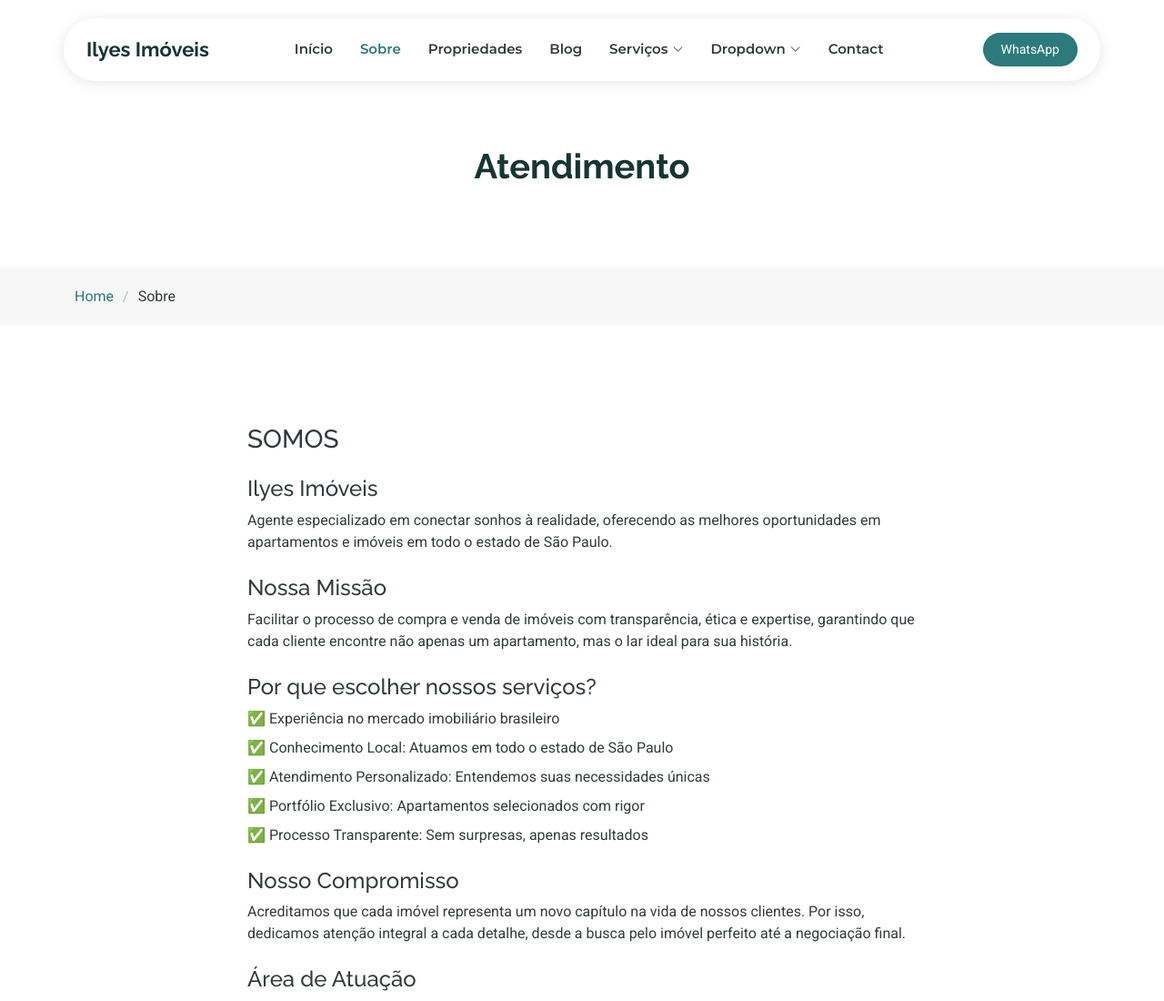
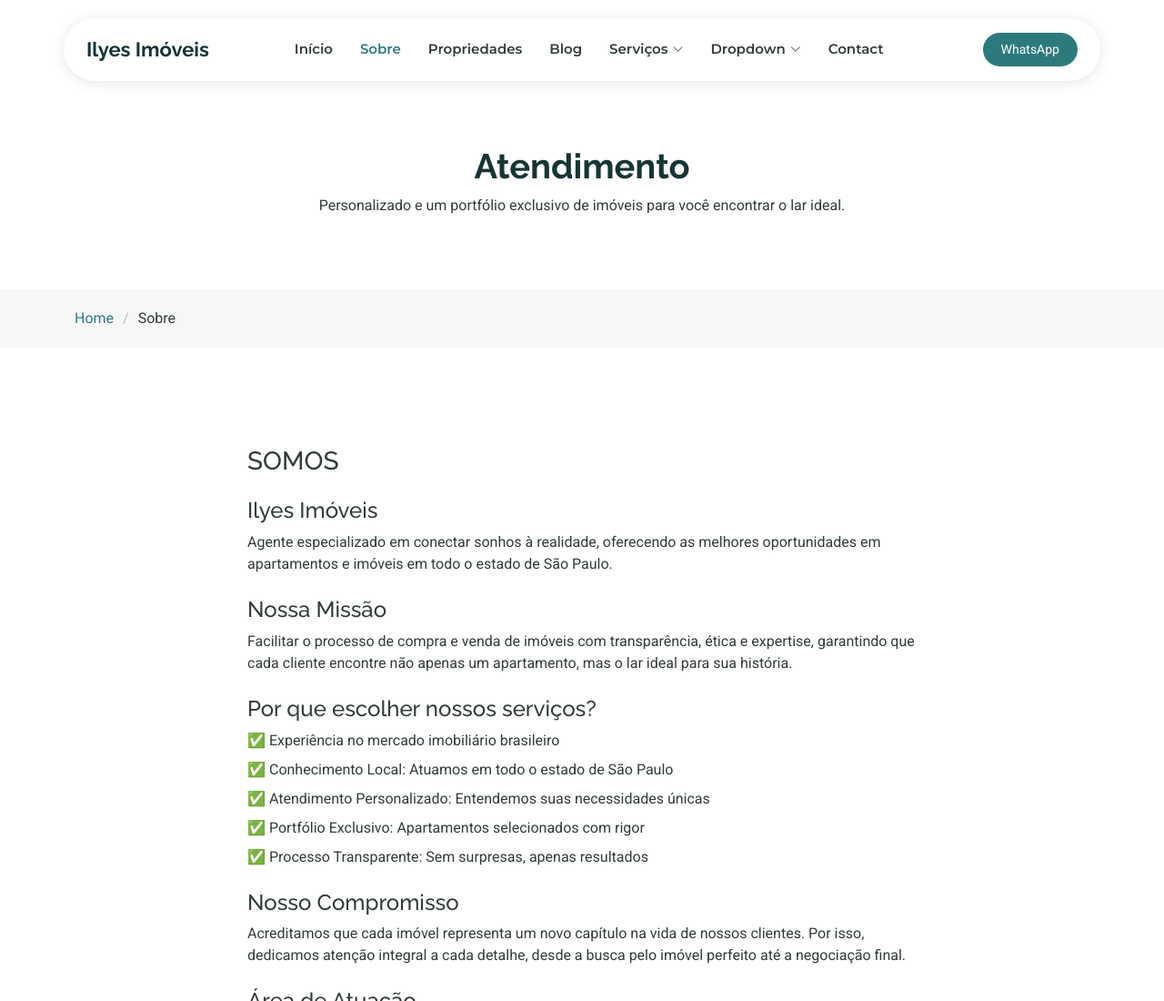
Before and after one commit to tupynambas/majid.github.io, a plain HTML site: page about.html in a window 1280 px wide. Shown: the top 1100 px of the page at 91% size. Drawn offline with Linux system fonts and the light colour scheme.

Commit message:
Update about.html

```diff
--- a/about.html
+++ b/about.html
@@ -102,6 +102,9 @@
                 <div class="row d-flex justify-content-center text-center">
                     <div class="col-lg-8">
                         <h1 class="heading-title">Atendimento</h1>
+<p class="mb-0">
+Personalizado e um portfólio exclusivo de imóveis para você encontrar o lar ideal.
+</p>
                 </div>
               </div>
             </div>
```
